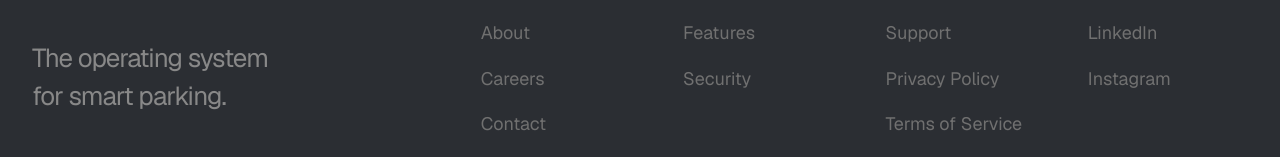
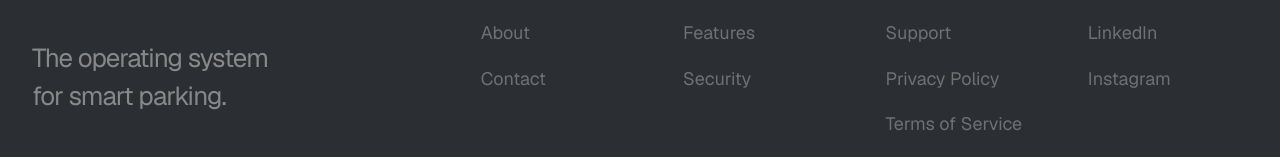
Before and after one commit to Rishabh-0707/gridee_, a Next.js app: page / in a window 1280 px wide. Shown: the part 9299-9456 px from the top of the page. Built offline with nearby package versions, Linux system fonts and the light colour scheme.

Commit message:
Update footer contact link

```diff
--- a/app/page.tsx
+++ b/app/page.tsx
@@ -205,7 +205,7 @@ const faqs = [
 ];
 
 const footerGroups = [
-  { title: "Company", links: ["About", "Careers", "Contact"] },
+  { title: "Company", links: ["About", "Contact"] },
   { title: "Product", links: ["Features", "Security"] },
   { title: "Resources", links: ["Support", "Privacy Policy", "Terms of Service"] },
   { title: "Social", links: ["LinkedIn", "Instagram"] },
@@ -213,6 +213,7 @@ const footerGroups = [
 
 const footerLinkHrefs: Record<string, string> = {
   Features: "#features",
+  Contact: "mailto:gridee.business@gmail.com",
   Support: "mailto:gridee.business@gmail.com",
   LinkedIn: "https://www.linkedin.com/company/gridee?trk=public_post_reshare_feed-actor-image",
   Instagram: "https://www.instagram.com/gridee/?igsh=MW9rbjdiajJwcTVwZw==",
```
